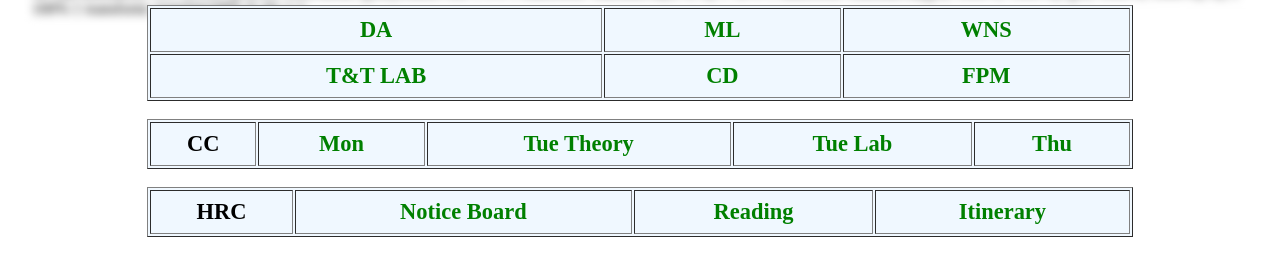
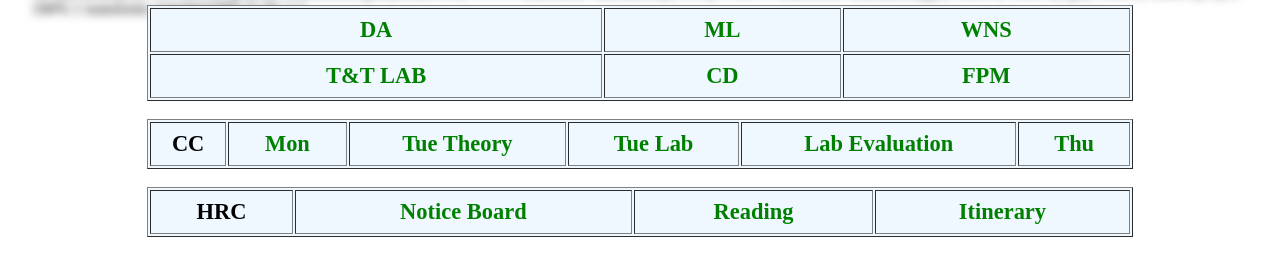
Before and after one commit to Sayan3990/Class-links, a plain HTML site: page index.html in a window 1280 px wide. Shown: the part 60-336 px from the top of the page. Drawn offline with Linux system fonts and the light colour scheme.

Commit message:
Update index.html

```diff
--- a/index.html
+++ b/index.html
@@ -77,6 +77,9 @@
             </td>
             <td>
               <h3><a class="Active" href="https://meet.google.com/hsd-yxcj-wfv" target="_blank">Tue Lab</a></h3>
+            </td>
+            <td>
+              <h3><a class="Active" href="https://meet.google.com/uhv-tkqt-zjd" target="_blank">Lab Evaluation</a></h3>
             </td>
             <td>
               <h3><a class="Active" href="https://meet.google.com/pqa-roxo-jii" target="_blank">Thu</a></h3>
```
